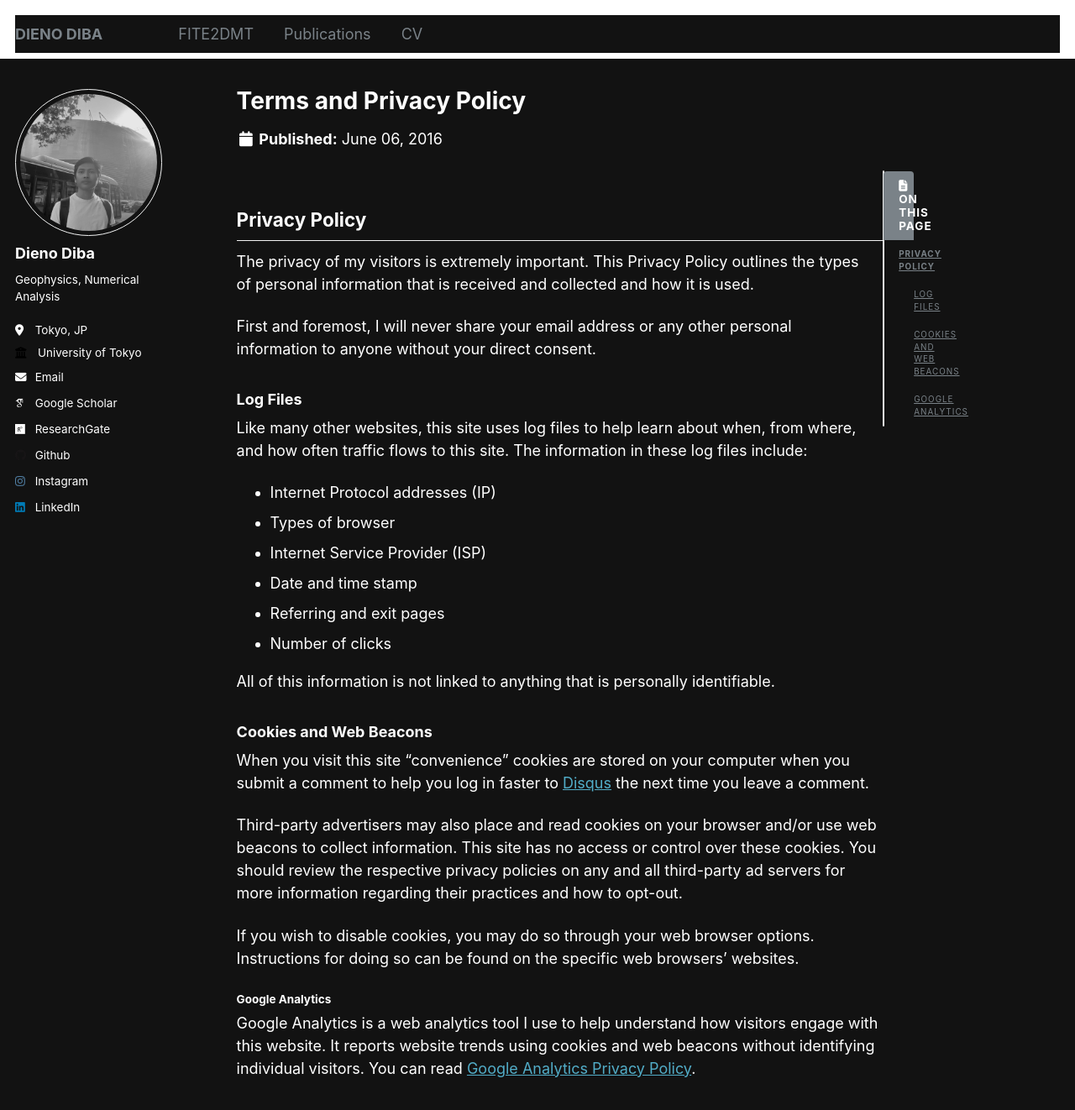
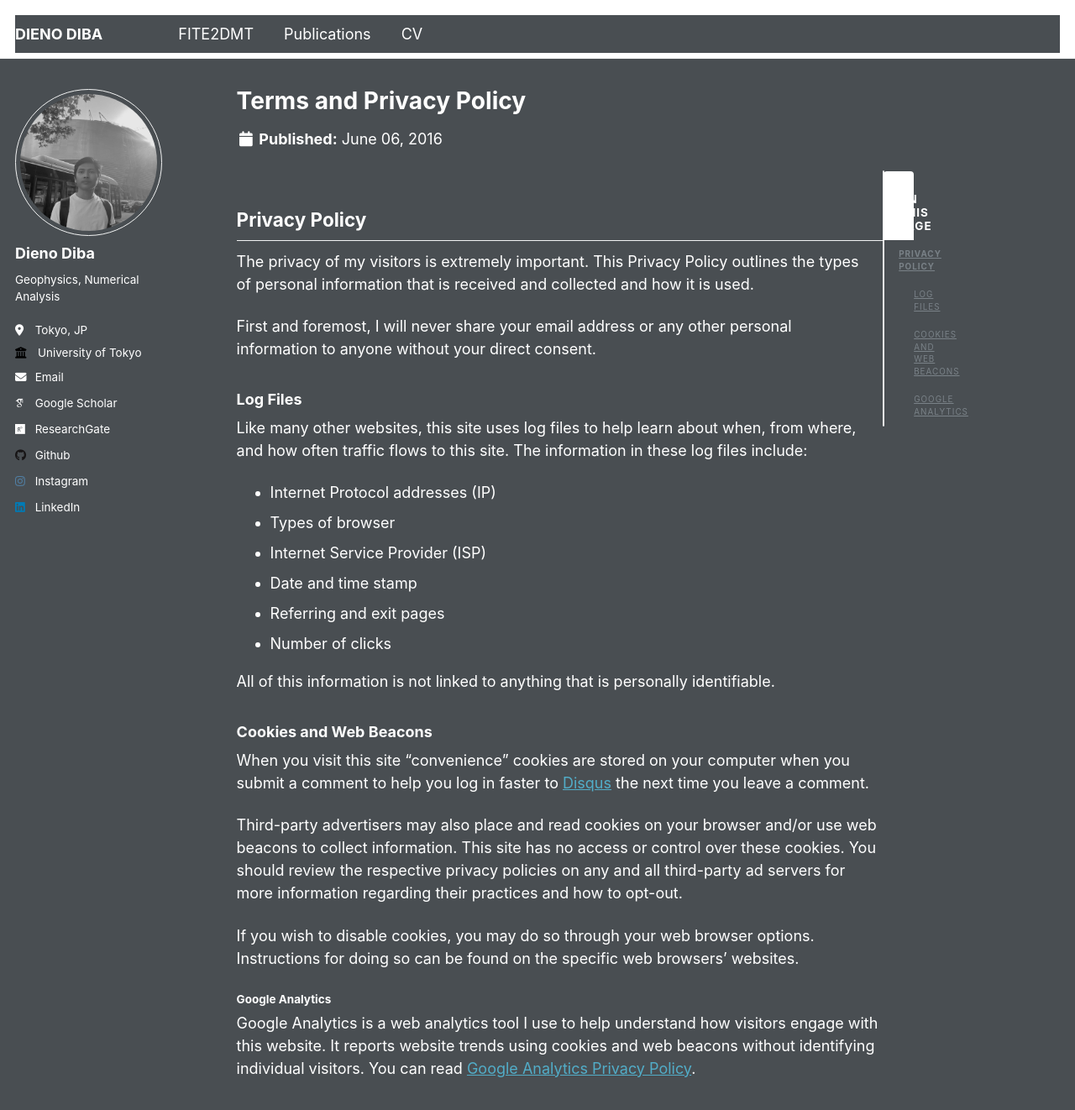
Before and after one commit to dienodiba/dienodiba.github.io, a Jekyll site: the page built from _pages/terms.md, in a window 1280 px wide and 1400 px high. Shown: the top 1322 px of the window at 84% size. Built offline with Jekyll 4.4.1, drawn with Linux system fonts in a browser that asks for light colours; some web fonts are replaced.

Commit message:
Update _variables.scss

```diff
--- a/_sass/_variables.scss
+++ b/_sass/_variables.scss
@@ -62,13 +62,13 @@ $light-gray                 : mix(#fff, $gray, 50%);
 $lighter-gray               : mix(#fff, $gray, 90%);
 
 $body-color                 : #fff;
-$background-color           : #121212;
+$background-color           : $dark-gray;
 $code-background-color      : #fafafa;
 $code-background-color-dark : $light-gray;
 $text-color                 : #fff;
 $border-color               : $lighter-gray;
 
-$primary-color              : #7a8288;
+$primary-color              : #fff;
 $success-color              : #62c462;
 $warning-color              : #f89406;
 $danger-color               : #ee5f5b;
```
